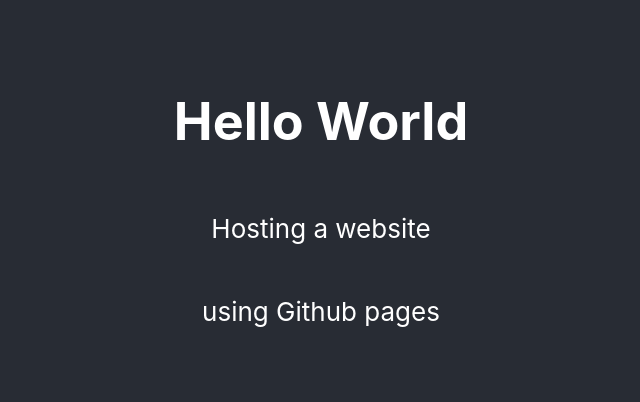
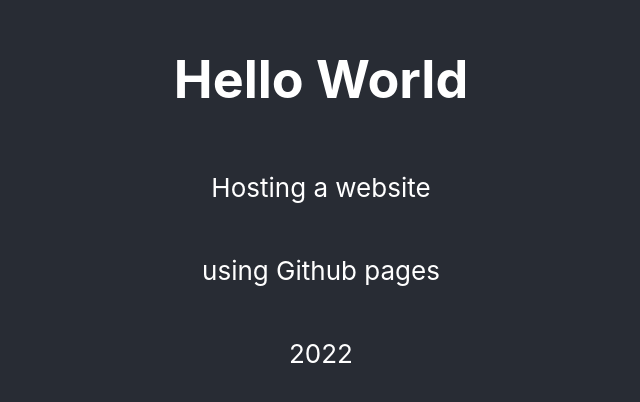
Before and after one commit to seongjooy/seongjoo-portfolio-cra, a React (Create React App) app: page / in a window 1280 px wide. Shown: the part 196-598 px from the top of the page, without its empty margins (319-959 px from the left). Built offline with nearby package versions, Linux system fonts and the light colour scheme.

Commit message:
content edit

```diff
--- a/src/App.js
+++ b/src/App.js
@@ -8,6 +8,7 @@
       <h1>Hello World</h1>
       <p>Hosting a website</p>
       <p>using Github pages</p>
+      <p>2022</p>
       </header>
     </div>
   );
```
